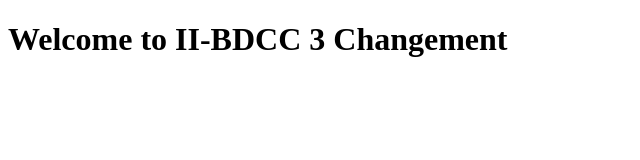
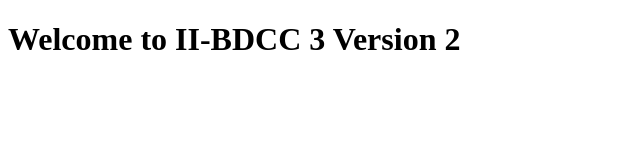
Before and after one commit to oumaymaagherai/TP4_Devops, a plain HTML site: page index.html in a window 1280 px wide. Shown: the whole page, without its empty margins (0-640 px from the left). Drawn offline with Linux system fonts and the light colour scheme.

Commit message:
version2

```diff
--- a/index.html
+++ b/index.html
@@ -8,7 +8,7 @@
 </head>
 <body>
     <h1>Welcome to II-BDCC 3
-        Changement
+        Version 2
     </h1>
 </body>
 </html>
```
